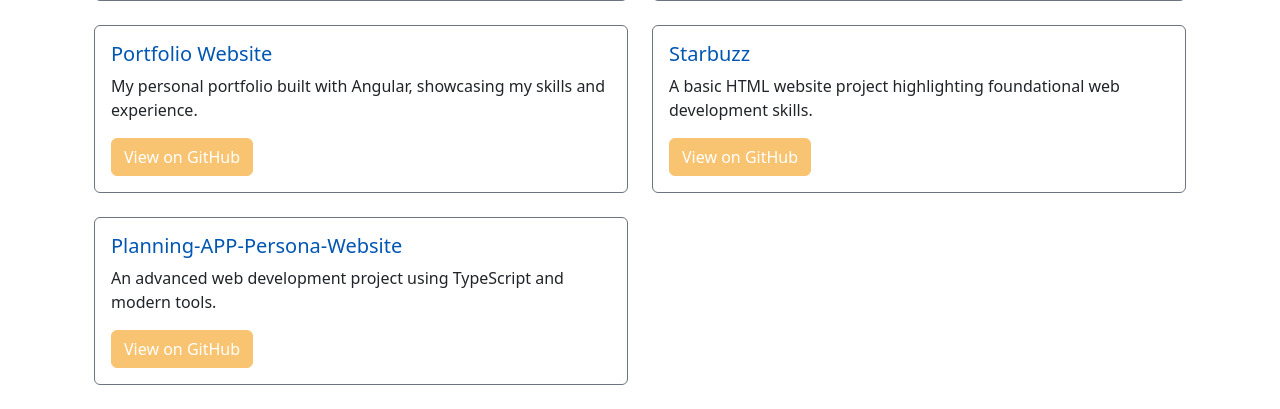
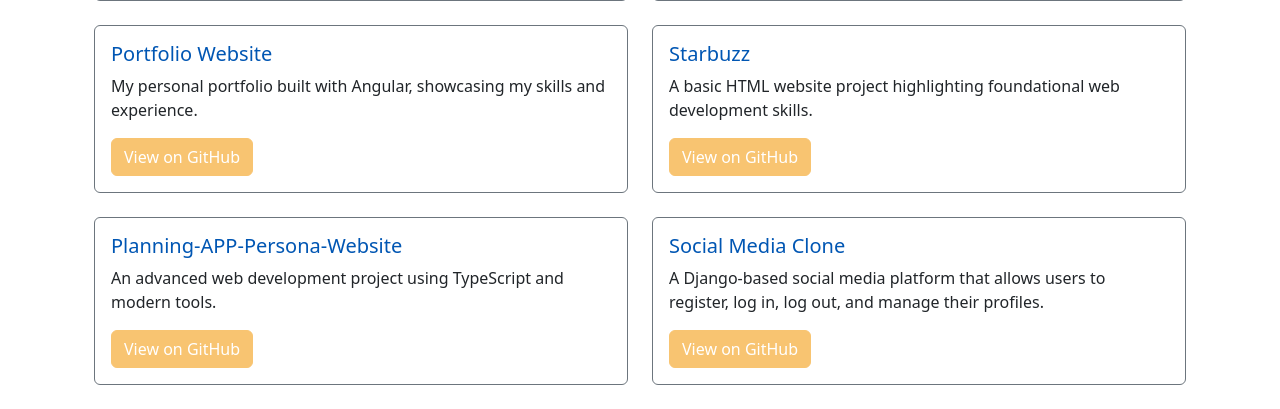
Before and after one commit to ericbrown379/personal_website, a Flask app: page /projects in a window 1280 px wide. Shown: the part 1151-1560 px from the top of the page. Run offline with Flask 3, Linux system fonts and the light colour scheme.

Commit message:
added social media project

```diff
--- a/app/templates/projects.html
+++ b/app/templates/projects.html
@@ -104,6 +104,16 @@
                     </div>
                 </div>
             </div>
+            <!-- Social Media Clone Project -->
+            <div class="col-md-6 mb-4">
+                <div class="card h-100" style="border-color: #6c757d;">
+                    <div class="card-body">
+                        <h5 class="card-title" style="color: #0056b3;">Social Media Clone</h5>
+                        <p class="card-text">A Django-based social media platform that allows users to register, log in, log out, and manage their profiles.</p>
+                        <a href="https://github.com/ericbrown379/social_media_clone" class="btn btn-primary" style="background-color: #f8c471; border-color: #f8c471;">View on GitHub</a>
+                    </div>
+                </div>
+            </div>
         </div>
     </section>
 </div>
```
